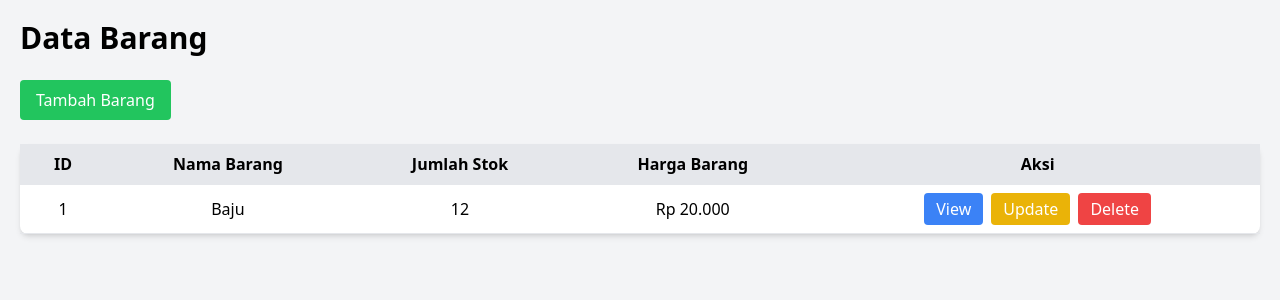
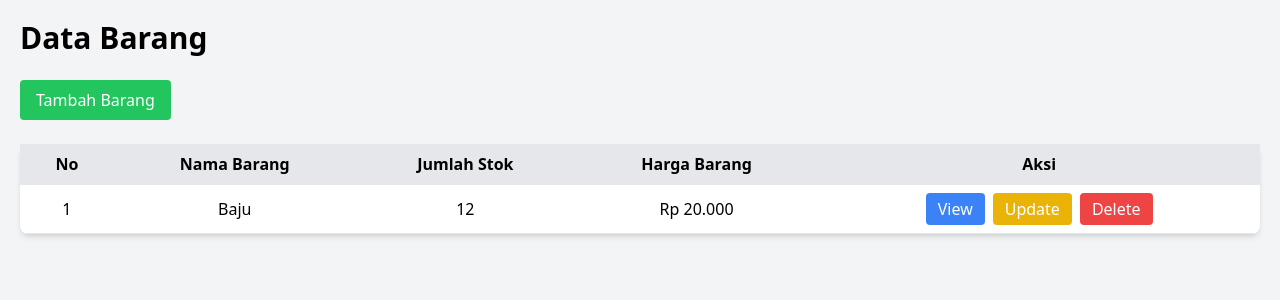
Before and after one commit to RizkiAgung007/CRUD-Barang, a PHP site: page / in a window 1280 px wide. Shown: the top 300 px of the page. Run offline with PHP 8.4, Linux system fonts and the light colour scheme; data comes from the database, SQL or seed files in the repository; some libraries are stand-ins or nearby versions.

Commit message:
second commit

```diff
--- a/index.php
+++ b/index.php
@@ -35,7 +35,7 @@ if (isset($_GET['delete'])) {
         <table class="min-w-full bg-white shadow-md rounded-lg">
             <thead class="bg-gray-200">
                 <tr>
-                    <th class="py-2 px-4 border-b text-center">ID</th>
+                    <th class="py-2 px-4 border-b text-center">No</th>
                     <th class="py-2 px-4 border-b text-center">Nama Barang</th>
                     <th class="py-2 px-4 border-b text-center">Jumlah Stok</th>
                     <th class="py-2 px-4 border-b text-center">Harga Barang</th>
--- a/view.php
+++ b/view.php
@@ -29,7 +29,7 @@ if (isset($_GET['id'])) {
         <div class="bg-white p-8 rounded-lg shadow-md mb-6 max-w-lg mx-auto border border-gray-200">
             <div class="space-y-4">
                 <div class="flex justify-between items-center">
-                    <span class="font-medium text-gray-700">ID:</span>
+                    <span class="font-medium text-gray-700">No:</span>
                     <span class="text-gray-900"><?php echo $barang['id']; ?></span>
                 </div>
                 <div class="flex justify-between items-center">
```
